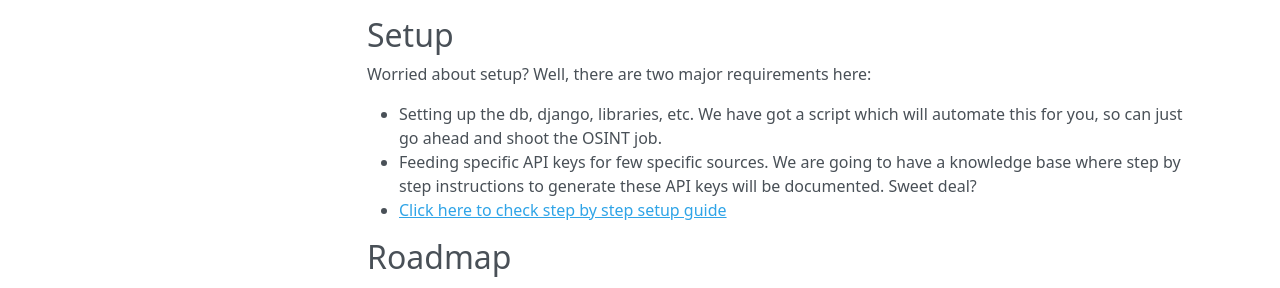
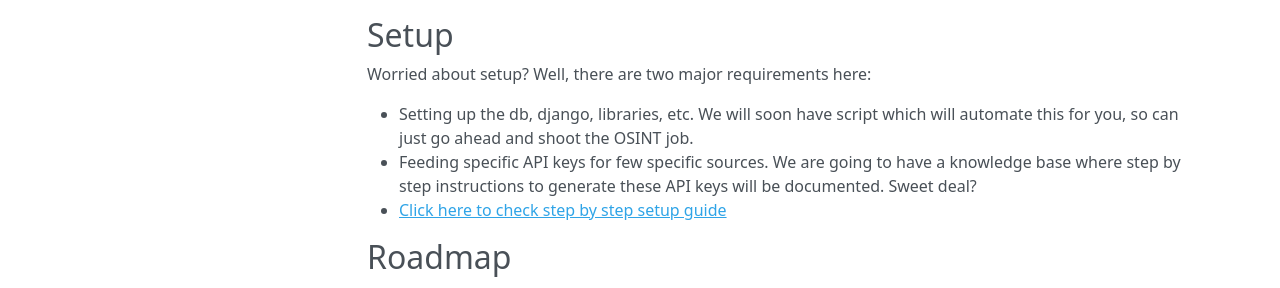
Before and after one commit to dvopsway/datasploit, an MkDocs documentation site: the page built from docs/index.md, in a window 1280 px wide and 1317 px high. Shown: the part 858-1146 px from the top of the window. Built offline with MkDocs 1.6.1, drawn with Linux system fonts in a browser that asks for light colours; nearby versions of some CDN libraries; old or Windows-style settings are respelled for this version of MkDocs.

Commit message:
More detailed documentation

```diff
--- a/docs/index.md
+++ b/docs/index.md
@@ -20,7 +20,7 @@ Created using our beloved Python, MongoDb and Django, DataSploit simply requires
 
 Worried about setup? Well, there are two major requirements here:
 
-* Setting up the db, django, libraries, etc. We have got a script which will automate this for you, so can just go ahead and shoot the OSINT job.
+* Setting up the db, django, libraries, etc. We will soon have script which will automate this for you, so can just go ahead and shoot the OSINT job.
 * Feeding specific API keys for few specific sources. We are going to have a knowledge base where step by step instructions to generate these API keys will be documented. Sweet deal?
 * [Click here to check step by step setup guide](http://datasploit.readthedocs.io/en/latest/setupGuide/)
 
```
